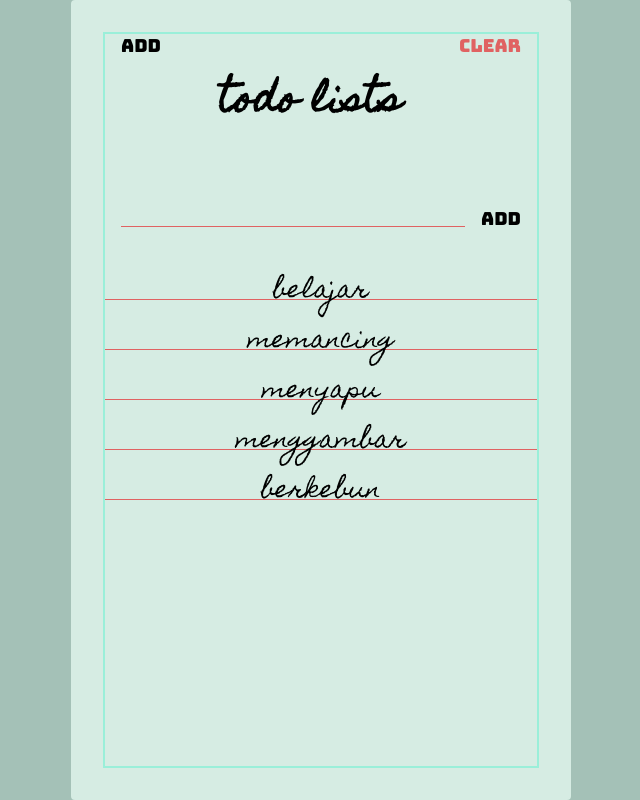
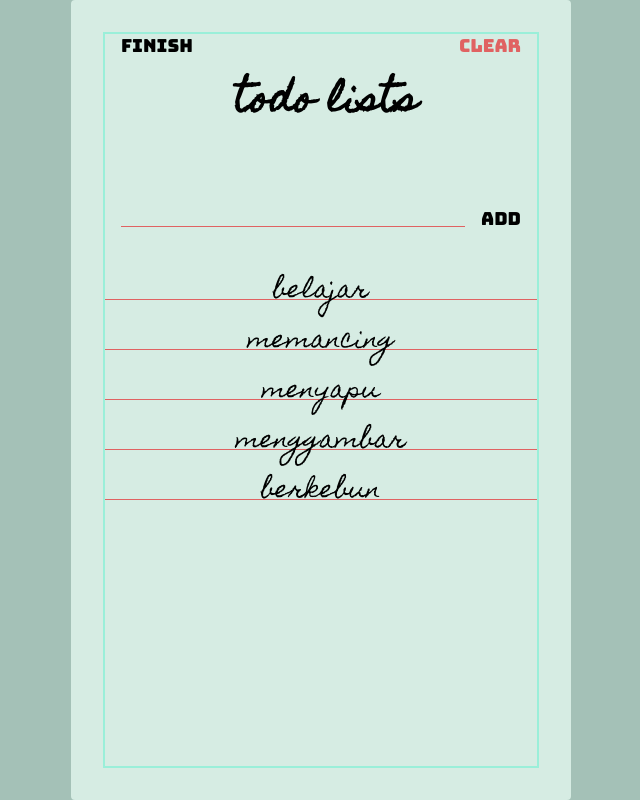
Before and after one commit to Bergario/React-Todo-List, a React (Create React App) app: page / in a window 1280 px wide. Both pictures are taken after a click on the button "Add". Shown: the whole page, without its empty margins (319-959 px from the left). Built offline with nearby package versions, Linux system fonts and the light colour scheme.

Commit message:
conditional rendering

```diff
--- a/src/components/Header.jsx
+++ b/src/components/Header.jsx
@@ -1,11 +1,11 @@
 import React from "react";
 import PropTypes from "prop-types";
 
-const Header = ({ showAddToggle }) => {
+const Header = ({ showAddToggle, showAdd }) => {
   return (
     <section className="header">
       <button className="header-btn" onClick={showAddToggle}>
-        Add
+        {showAdd ? "Finish" : "Add"}
       </button>
       <h1 className="header-tittle">Todo Lists</h1>
       <button className="header-btn main-red-color">Clear</button>
@@ -14,7 +14,8 @@ const Header = ({ showAddToggle }) => {
 };
 
 Header.PropTypes = {
-  showAddToggle: PropTypes.func.isRequired
+  showAddToggle: PropTypes.func.isRequired,
+  showAdd: PropTypes.bool.isRequired
 };
 
 export default Header;
--- a/src/components/TodoForm.jsx
+++ b/src/components/TodoForm.jsx
@@ -7,6 +7,11 @@ const TodoForm = ({ addTodo, showAdd }) => {
   const handleFormSubmit = (e) => {
     if (!value) {
       alert("Todo List is Required!");
+      return;
+    }
+    if (value.length > 20) {
+      alert("Please shorter text todo!");
+      setValue("");
       return;
     }
     e.preventDefault();
--- a/src/pages/TodoList.jsx
+++ b/src/pages/TodoList.jsx
@@ -24,7 +24,7 @@ const TodoList = () => {
 
   return (
     <Paper>
-      <Header showAddToggle={showAddToggle} />
+      <Header showAddToggle={showAddToggle} showAdd={showAdd} />
 
       <TodoFrom addTodo={addTodo} showAdd={showAdd} />
 
```
